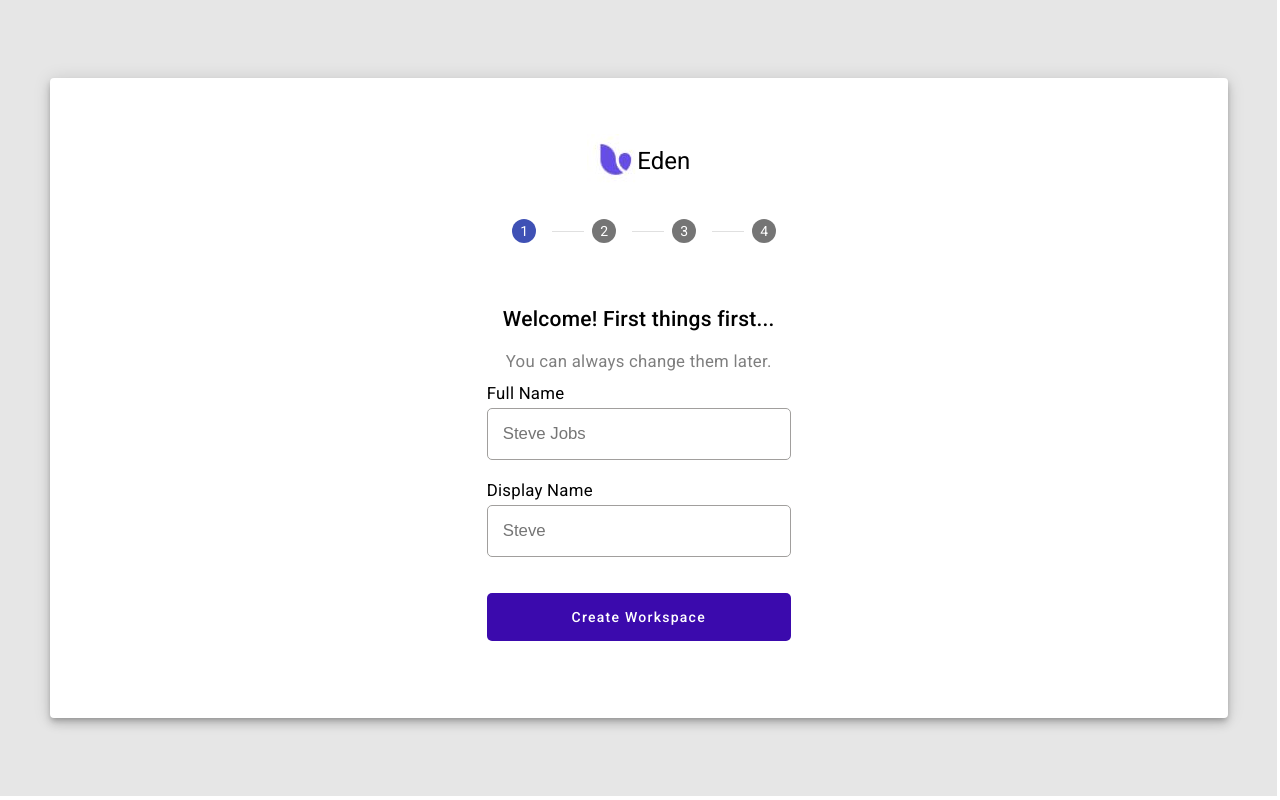
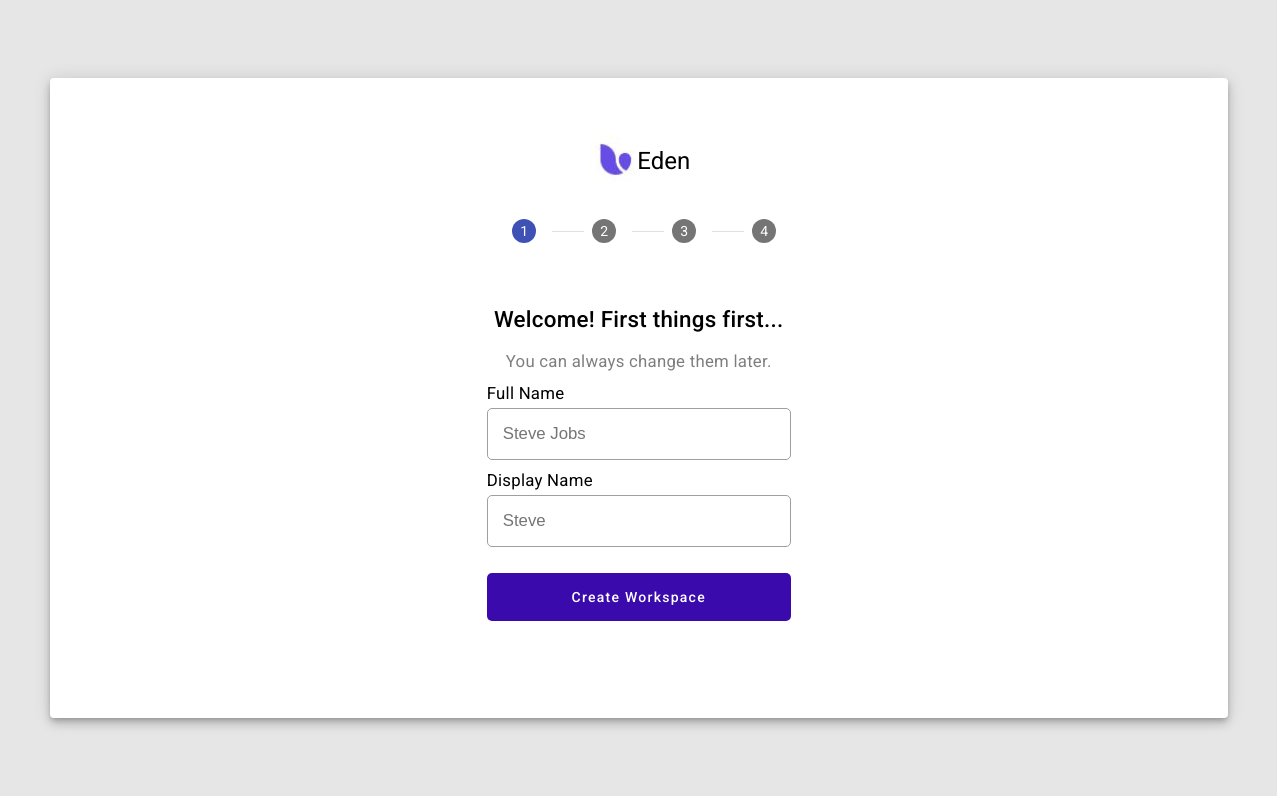
Before and after one commit to KotaYamini/onboarding-User, an Angular app: page / in a window 1280 px wide. Built offline with nearby package versions, Linux system fonts and the light colour scheme.

Commit message:
Update onboarding-user.component.scss

```diff
--- a/src/app/onboarding-user/onboarding-user.component.scss
+++ b/src/app/onboarding-user/onboarding-user.component.scss
@@ -41,7 +41,7 @@
 }
 
 .header-text {
-  font-size: 1.5em;
+  font-size: 1.6em;
   height: 5vh;
   display: flex;
   align-items: center;
@@ -67,7 +67,7 @@
 
   input {
     padding: 15px;
-    margin-bottom: 20px;
+    margin-bottom: 10px;
     margin-top: 5px;
     border-radius: 5px;
     font-size: 1.2em !important;
@@ -97,7 +97,7 @@
     border: 2px solid;
     height: 50px;
     font-size: 1.2em;
-    margin-bottom: 15px;
+    margin-bottom: 5px;
     display: flex;
     align-items: center;
     justify-content: center;
```
